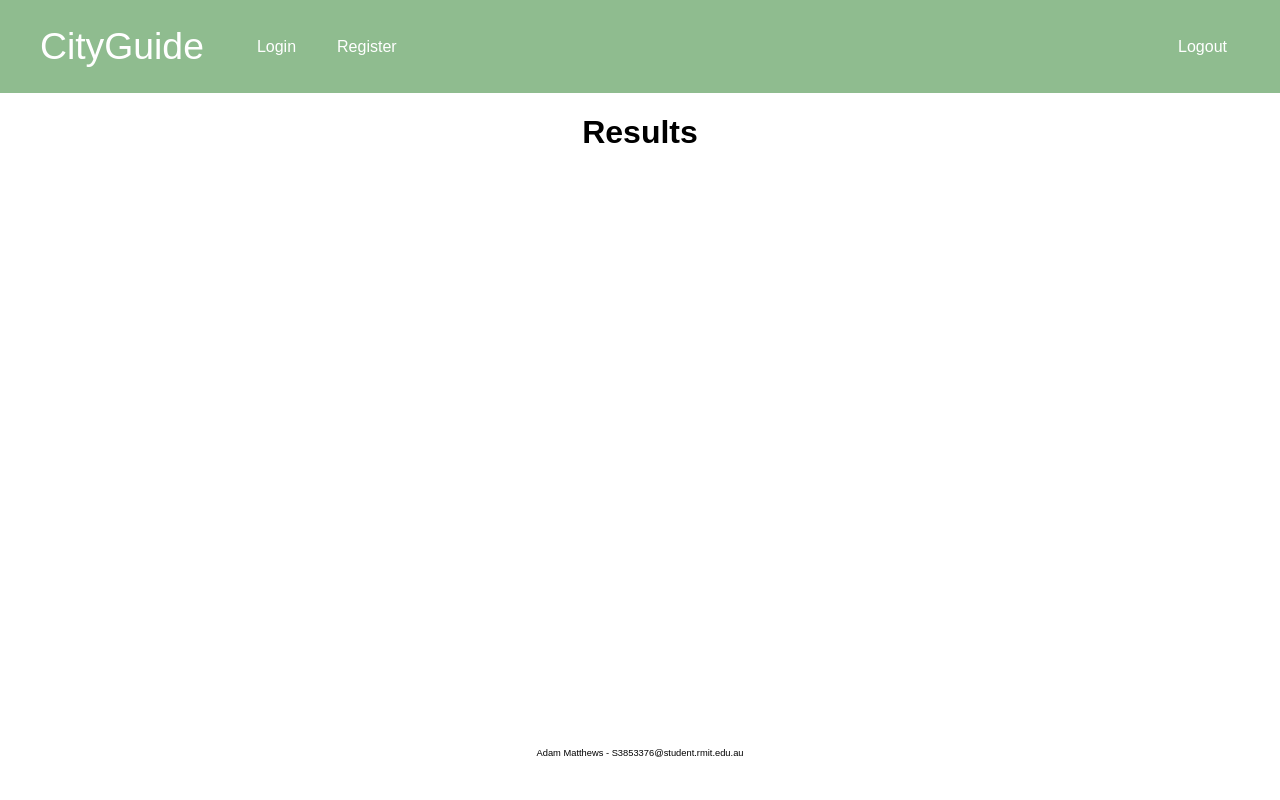
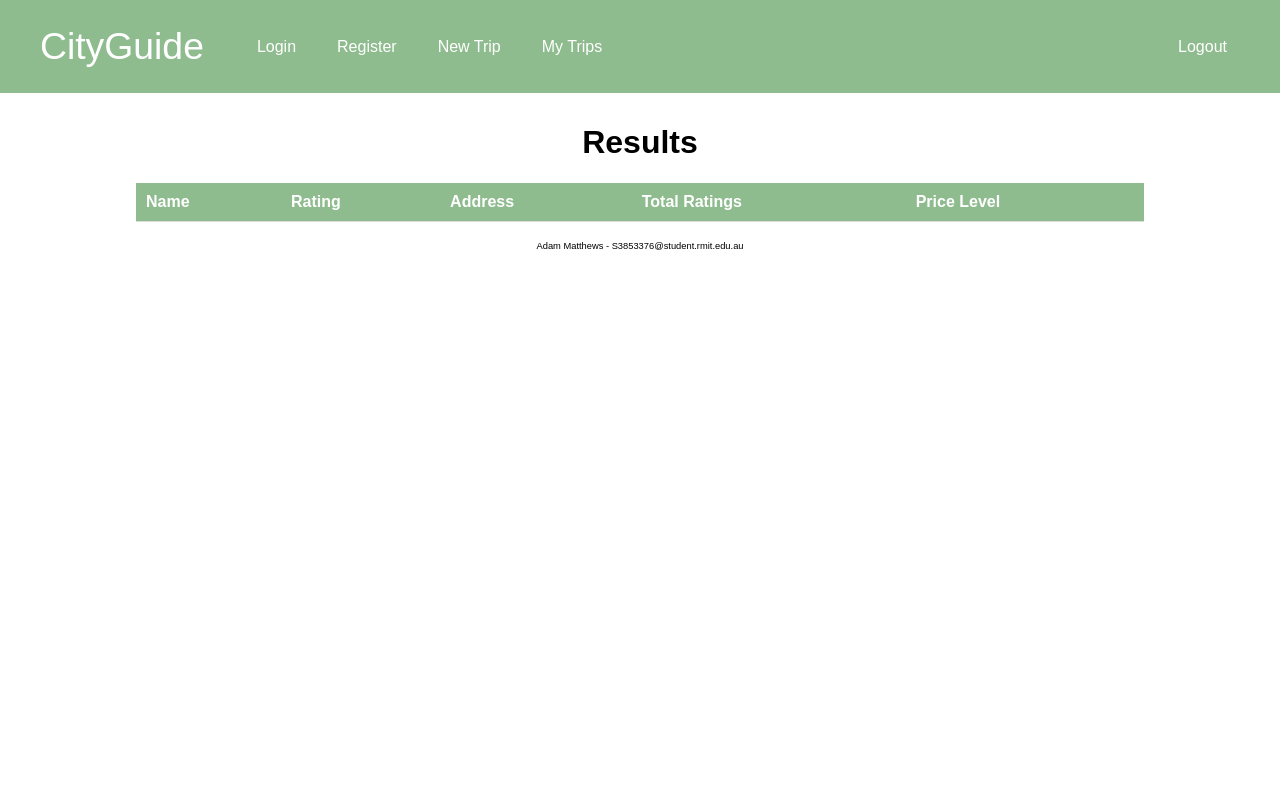
Before and after one commit to amatt06/CityGuide, a Flask app: page /results in a window 1280 px wide. Run offline with Flask 3, Linux system fonts and the light colour scheme; lists and menus that the app fills with data are empty.

Commit message:
results presented to user

```diff
--- a/static/style.css
+++ b/static/style.css
@@ -59,12 +59,16 @@ h2 {
 main {
     flex: 1;
     text-align: center;
-    height: 78vh;
+    overflow-y: auto;
+    box-sizing: border-box;
+    padding: 10px;
 }
+
 
 footer {
     font-size: 7pt;
     text-align: center;
+    margin-top: auto;
     margin-bottom: 15px;
 }
 
@@ -123,7 +127,7 @@ main a {
     margin: 0 40%;
 }
 
-#preferences-submit{
+#preferences-submit {
     padding: 10px 40%;
 }
 
@@ -131,3 +135,20 @@ main a {
 select {
     margin-top: 12px;
 }
+
+table {
+    text-align: left;
+    border-collapse: collapse;
+    width: 80%; /* Adjust the width as needed */
+    margin: auto; /* Center the table */
+}
+
+th, td {
+    padding: 10px;
+    border-bottom: 1px solid #ddd;
+}
+
+th {
+    background-color: darkseagreen;
+    color: white;
+}
--- a/templates/base.html
+++ b/templates/base.html
@@ -16,6 +16,8 @@
         <ul>
             <li><a href="/">Login</a></li>
             <li><a href="/register">Register</a></li>
+            <li><a href="/preferences">New Trip</a></li>
+            <li><a href="/trips">My Trips</a></li>
         </ul>
         <div class="logout">
             <a href="/logout">Logout</a>
--- a/templates/preferences-input.html
+++ b/templates/preferences-input.html
@@ -2,7 +2,7 @@
 
 {% block content %}
 
-    <h1>Preferences</h1>
+    <h1>New Trip</h1>
 
     <div class="form-area">
         <form method="POST" action="{{ url_for('preferences') }}" id="preferences-form">
--- a/templates/results.html
+++ b/templates/results.html
@@ -1,7 +1,36 @@
 {% extends 'base.html' %}
 
 {% block content %}
-<!-- Register-specific content -->
-<h1>Results</h1>
-<!-- Include page-specific CSS or scripts if needed -->
+
+    <h1>Results</h1>
+
+    <table>
+        <thead>
+        <tr>
+            <th>Name</th>
+            <th>Rating</th>
+            <th>Address</th>
+            <th>Total Ratings</th>
+            <th>Price Level</th>
+        </tr>
+        </thead>
+        <tbody>
+        {% for place in google_maps_data %}
+            <tr>
+                <td>{{ place.name }}</td>
+                <td>{{ place.rating }}</td>
+                <td>{{ place.formatted_address }}</td>
+                <td>{{ place.user_ratings_total }}</td>
+                <td>{{ place.price_level }}</td>
+            </tr>
+        {% endfor %}
+        </tbody>
+    </table>
+
+{#    <form method="POST" action="{{ url_for('save_trip') }}">#}
+{#        <label for="trip_name">Trip Name:</label>#}
+{#        <input type="text" id="trip_name" name="trip_name" required>#}
+{#        <button type="submit">Save Trip</button>#}
+{#    </form>#}
+
 {% endblock %}
```
Also changed, not shown: app.py (+1 -9 lines), templates/trips.html (added, +7 -0 lines).
